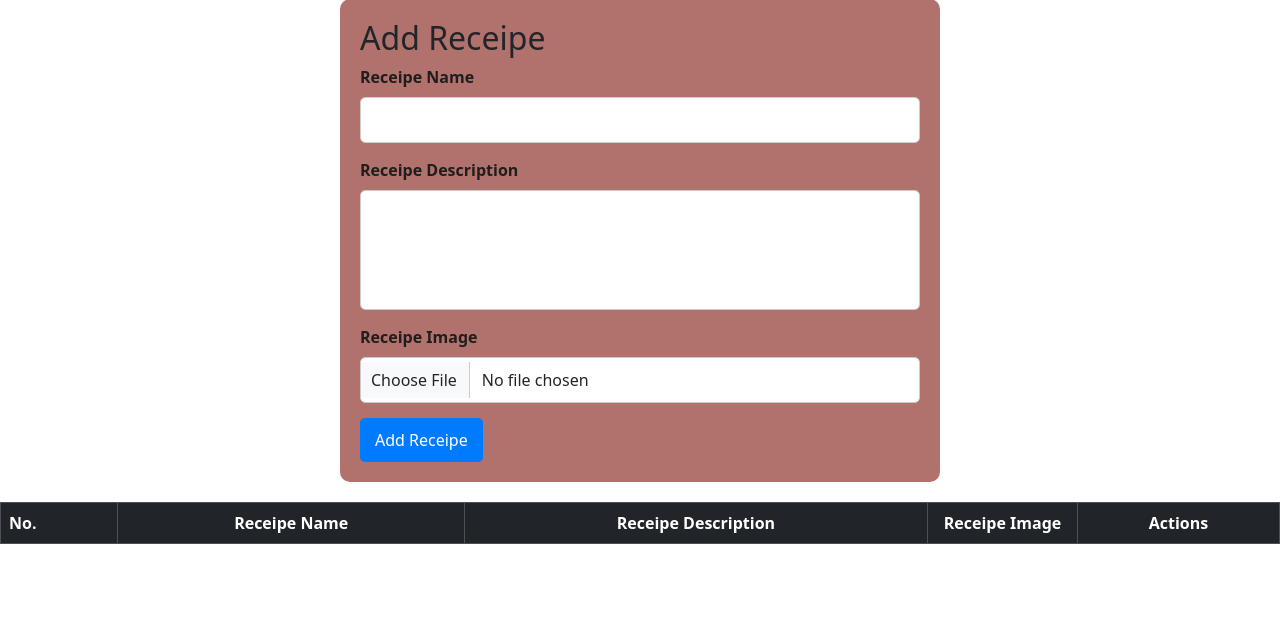
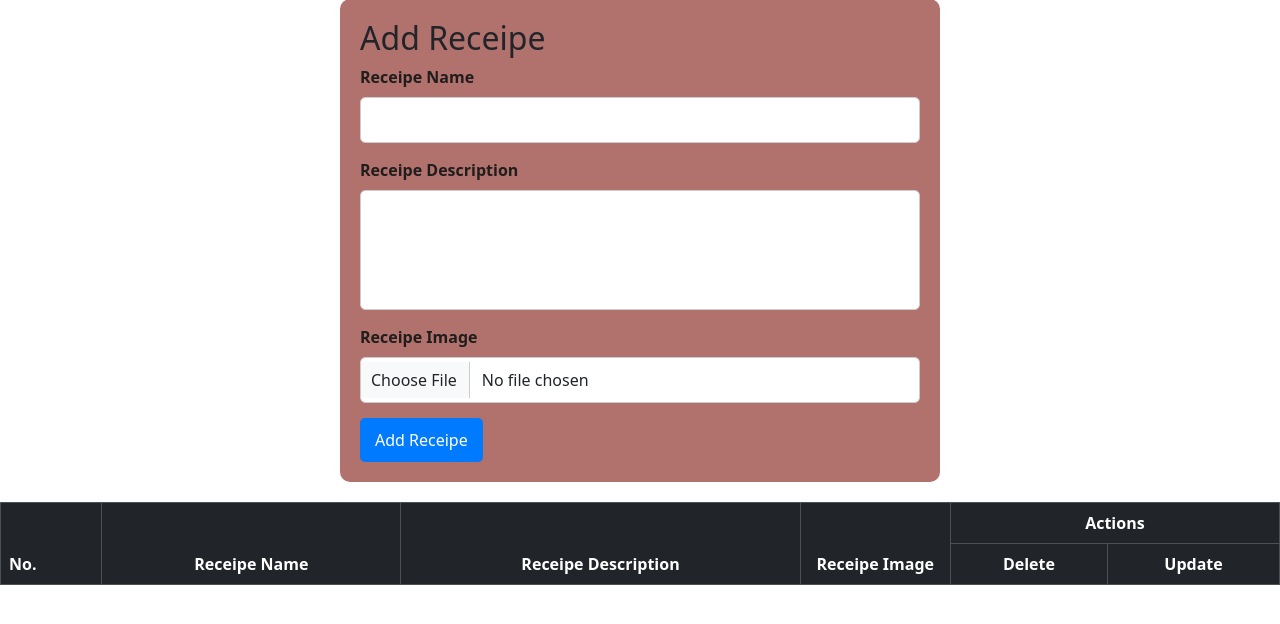
Before and after one commit to Nikunjsha20/Django_Receipe_app, a Django app: template vege/templates/receipee.html in a window 1280 px wide. Shown: the part 21-645 px from the top of the page. Run offline with Django 3.2, Linux system fonts and the light colour scheme; the template is opened without the code that fills it, so the values that code supplies are empty.

Commit message:
added Update functionality to update Receipe

```diff
--- a/receipe/urls.py
+++ b/receipe/urls.py
@@ -25,7 +25,8 @@ urlpatterns = [
     path('admin/', admin.site.urls),
     path('', mainpage, name='mainpg'),
     path('receipe/', receipes, name="receipes"),
-    path('delete-receipe/<int:id>/', delete_receipe, name="delete_receipe")
+    path('delete-receipe/<int:id>/', delete_receipe, name="delete_receipe"),
+    path('update-receipe/<int:id>/', update_receipe, name="update_receipe"),
 ]
 
 
--- a/vege/templates/receipee.html
+++ b/vege/templates/receipee.html
@@ -23,11 +23,15 @@
     <table class="table table-striped table-bordered">
         <thead class="table-dark">
         <tr>
-            <th>No.</th>
-            <th class="text-center">Receipe Name</th>
-            <th class="text-center">Receipe Description</th>
-            <th style="width: 150px;" class="text-center">Receipe Image</th>
-            <th class="text-center">Actions</th>
+            <th rowspan="2">No.</th>
+            <th rowspan="2" class="text-center">Receipe Name</th>
+            <th rowspan="2" class="text-center">Receipe Description</th>
+            <th rowspan="2" style="width: 150px;" class="text-center">Receipe Image</th>
+            <th colspan="2"  class="text-center">Actions</th>
+        </tr>
+        <tr>
+            <th class="text-center">Delete</th>
+            <th class="text-center">Update</th>
         </tr>
         </thead>
         <tbody>
@@ -43,7 +47,11 @@
                     <p>No Image Available</p>
                 {% endif %}
             </td>
-            <td><a href="/delete-receipe/{{receipe.id}}" class="btn btn-danger">Delete</a>
+            <td>
+                <a href="/delete-receipe/{{receipe.id}}" class="btn btn-danger">Delete</a>
+            </td>
+            <td>
+                <a href="/update-receipe/{{receipe.id}}" class="btn btn-danger">Update</a>
             </td>
         </tr>
         {% endfor%}
```
Also changed, not shown: vege/templates/update_receipe.html (added, +25 -0 lines), vege/views.py (+20 -0 lines).
